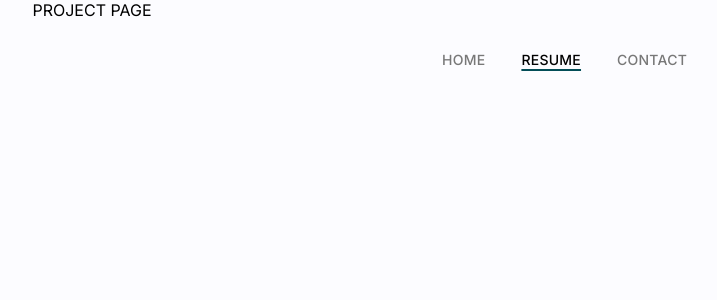
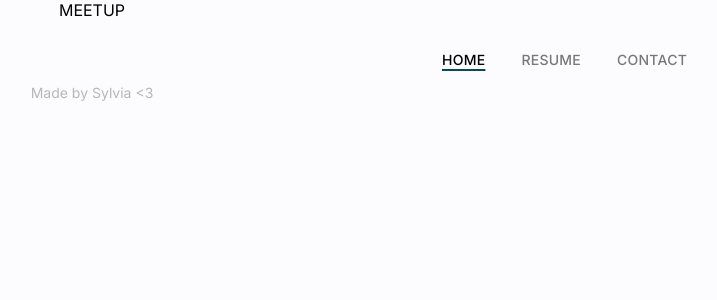
Before and after one commit to syzhao53/portfolio-site-2022, a React (Create React App) app in the folder site/: page /meetup in a window 1280 px wide. Shown: the top 300 px of the page, without its empty margins (548-1265 px from the left). Built offline with nearby package versions, Linux system fonts and the light colour scheme.

Commit message:
grid navigation implementation

```diff
--- a/site/src/App.js
+++ b/site/src/App.js
@@ -8,6 +8,7 @@ import {
 import React, { useState } from 'react';
 import Home from './components/Home';
 import Project from './components/Project';
+import Meetup from './components/Meetup';
 
 function App() {
   const [currPage, setCurrPage] = useState('home');
@@ -33,7 +34,7 @@ function App() {
       <Routes>
         <Route exact path="/" element={<Home currPage={currPage} setCurrPage={setCurrPage} />} />
         <Route exact path="/project" element={<Project currPage={currPage} setCurrPage={setCurrPage} />} />
-        <Route exact path="/meetup" element={<Project currPage={currPage} setCurrPage={setCurrPage} />} />
+        <Route exact path="/meetup" element={<Meetup currPage={currPage} setCurrPage={setCurrPage} />} />
       </Routes>
     </div>
   );
--- a/site/src/components/Home.js
+++ b/site/src/components/Home.js
@@ -48,9 +48,9 @@ function Home({ currPage, setCurrPage }) {
       <div id="work">Work</div>
       <div className="grid">
         <div className="grid-row">
-          <div className="gcard-lwrap">
-            <img className="grid-img" src={mockup} alt="temp mockup" onClick={goToProject('meetup')}/>
-            <div className="gcard-label" onClick={goToProject('meetup')}>
+          <div className="gcard-lwrap" onClick={() => goToProject('meetup')}>
+            <img className="grid-img" src={mockup} alt="temp mockup" />
+            <div className="gcard-label">
               <div className="gcard-heading">
                 Meetup
               </div>
--- /dev/null
+++ b/site/src/components/Meetup.js
@@ -0,0 +1,35 @@
+/* eslint-disable react/prop-types */
+/* eslint-disable react/jsx-filename-extension */
+
+import React, { useEffect } from 'react';
+// import { useNavigate } from 'react-router-dom';
+import '../assets/index.css';
+import NavBar from './NavBar';
+
+function Meetup({ currPage, setCurrPage }) {
+  // const [error, setError] = useState({ message: '' });
+  // const [lockoutUser, setLockoutUser] = useState('');
+//   const navigate = useNavigate();
+
+  console.log(currPage);
+
+  const footerMessage = 'Made by Sylvia <3';
+
+  useEffect(() => {
+    setCurrPage('home');
+  }, []);
+
+  return (
+    <div className="Meetup">
+      <NavBar currPage={currPage} />
+      <div>MEETUP</div>
+      <div className="footer">
+        {footerMessage}
+      </div>
+    </div>
+    // <button className="button" type="button" onClick={goToProject}>View my work</button>
+    // TODO: ADD FLOATING CARAT ARROW
+  );
+}
+
+export default Meetup;
```
